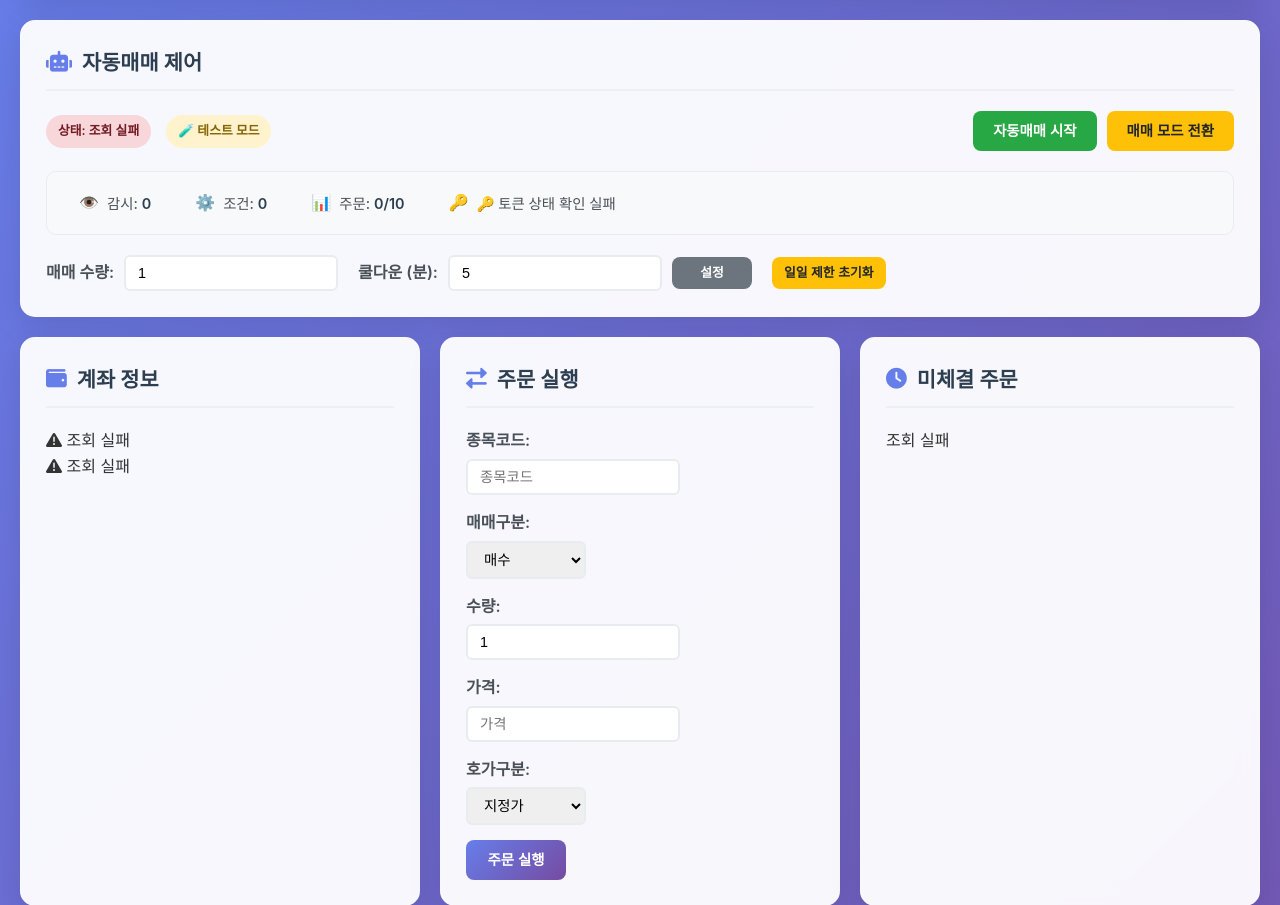
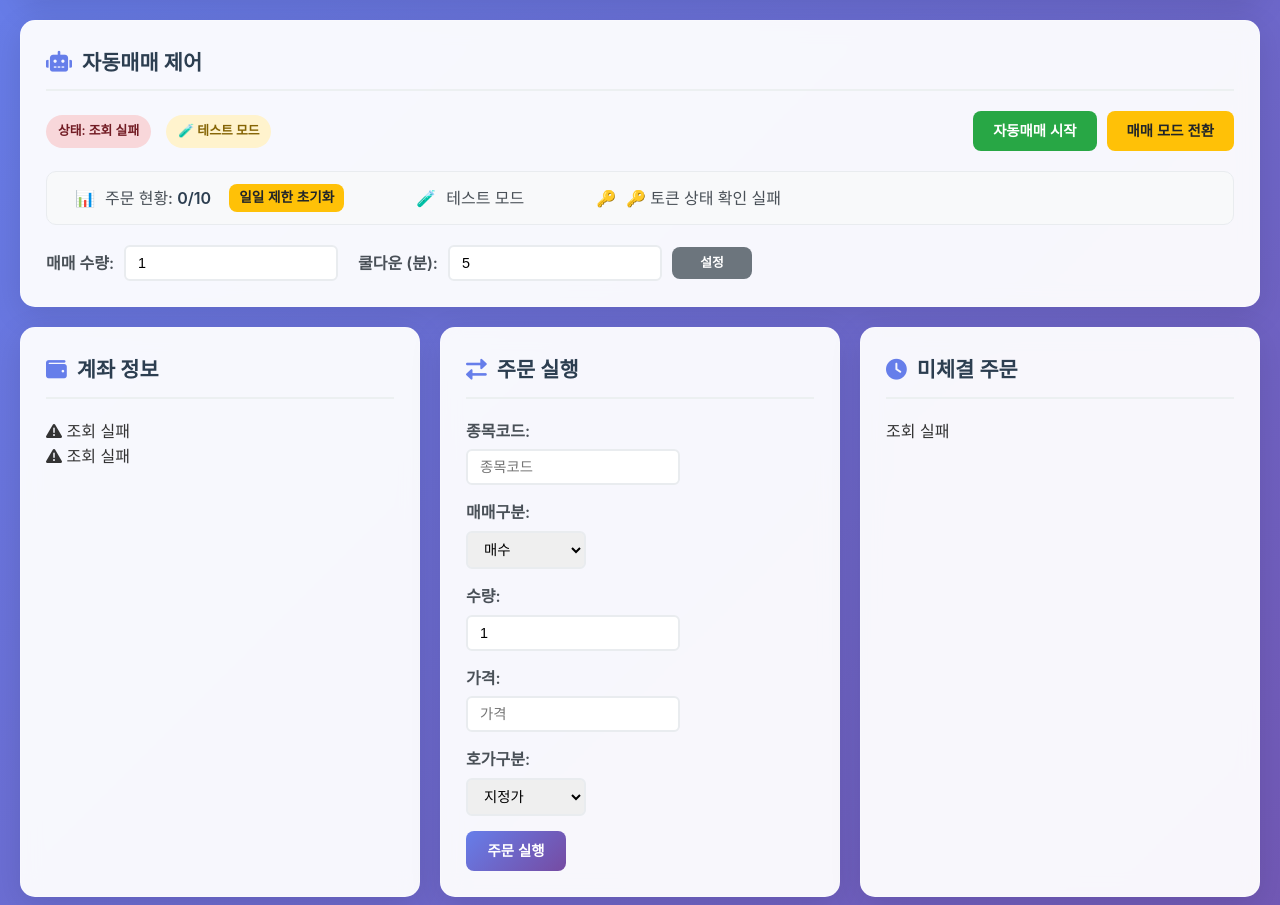
Before and after one commit to jjuun/kium, a Python web app: template templates/dashboard.html in a window 1280 px wide. Shown: the part 111-1016 px from the top of the page. Run offline with Jinja, Linux system fonts and the light colour scheme; the template is opened without the code that fills it, so the values that code supplies are empty.

Commit message:
자동매매 제어 섹션 UI 개선: 감시/조건 제거, 주문/모드/토큰 한줄 배치, 일일 제한 초기화 버튼 위치 변경

```diff
--- a/static/css/dashboard.css
+++ b/static/css/dashboard.css
@@ -304,21 +304,47 @@
     border: 1px solid #e9ecef;
 }
 
+.status-summary.single-line {
+    flex-wrap: nowrap;
+    gap: 32px;
+    justify-content: flex-start;
+}
+
+.status-summary.single-line .status-item {
+    flex-direction: row;
+    align-items: center;
+    gap: 10px;
+    margin-right: 24px;
+    padding: 0 8px;
+    background: none;
+    border: none;
+}
+
+.status-summary.single-line .status-item:last-child {
+    margin-right: 0;
+}
+
+.status-summary.single-line .btn.btn-warning {
+    margin-left: 8px;
+    vertical-align: middle;
+    padding: 4px 10px;
+    height: 28px;
+    font-size: 0.85rem;
+}
+
+.status-summary.single-line .status-text {
+    font-size: 1rem;
+    font-weight: 500;
+}
+
 .status-item {
     display: flex;
     align-items: center;
     gap: 8px;
-    cursor: pointer;
     padding: 6px 12px;
     border-radius: 6px;
-    transition: all 0.3s ease;
     font-size: 0.9rem;
     color: #495057;
-}
-
-.status-item:hover {
-    background: #e9ecef;
-    transform: translateY(-1px);
 }
 
 .status-icon {
@@ -332,6 +358,16 @@
 .status-text strong {
     color: #2c3e50;
     font-weight: 600;
+}
+
+.status-item.clickable {
+    cursor: pointer;
+    transition: all 0.3s ease;
+}
+
+.status-item.clickable:hover {
+    background: #e9ecef;
+    transform: translateY(-1px);
 }
 
 /* ===== LEGACY STATS GRID (for other sections) ===== */
--- a/templates/dashboard.html
+++ b/templates/dashboard.html
@@ -45,18 +45,17 @@
                     </div>
                 </div>
 
-                <div class="status-summary">
-                    <div class="status-item" id="watchlist-summary" onclick="showWatchlistDetails()">
-                        <span class="status-icon">👁️</span>
-                        <span class="status-text">감시: <strong id="watchlist-count">0</strong></span>
+                <!-- 기존 status-summary 제거 및 새로운 한 줄 상태 요약 추가 -->
+                <div class="status-summary single-line">
+                    <div class="status-item clickable" onclick="showExecutedOrdersDetails()">
+                        <span class="status-icon">📊</span>
+                        <span class="status-text">주문 현황: <strong id="daily-orders">0/10</strong></span>
+                        <button onclick="resetDailyOrderCount(); event.stopPropagation();"
+                            class="btn btn-sm btn-warning" style="margin-left:8px;">일일 제한 초기화</button>
                     </div>
-                    <div class="status-item" id="active-conditions-summary" onclick="showActiveConditionsDetails()">
-                        <span class="status-icon">⚙️</span>
-                        <span class="status-text">조건: <strong id="active-conditions-count">0</strong></span>
-                    </div>
-                    <div class="status-item" onclick="showExecutedOrdersDetails()">
-                        <span class="status-icon">📊</span>
-                        <span class="status-text">주문: <strong id="daily-orders">0/10</strong></span>
+                    <div class="status-item">
+                        <span class="status-icon">🧪</span>
+                        <span class="status-text" id="mode-indicator-inline">테스트 모드</span>
                     </div>
                     <div class="status-item">
                         <span class="status-icon">🔑</span>
@@ -73,9 +72,6 @@
                         <label for="cooldown-minutes">쿨다운 (분):</label>
                         <input type="number" id="cooldown-minutes" value="5" min="0">
                         <button onclick="updateCooldown()" class="btn btn-sm btn-secondary">설정</button>
-                    </div>
-                    <div class="setting-item">
-                        <button onclick="resetDailyOrderCount()" class="btn btn-sm btn-warning">일일 제한 초기화</button>
                     </div>
                 </div>
             </div>
```
